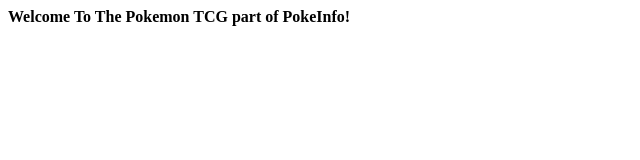
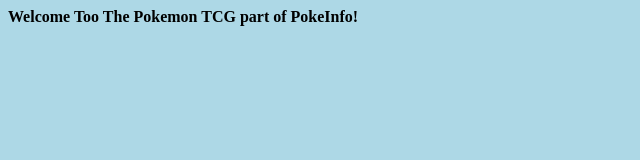
Before and after one commit to isaacfonner/pokeinfo, a plain HTML site: page tcg.html in a window 1280 px wide. Shown: the whole page, without its empty margins (0-640 px from the left). Drawn offline with Linux system fonts and the light colour scheme.

Commit message:
Update tcg.html

```diff
--- a/tcg.html
+++ b/tcg.html
@@ -7,8 +7,9 @@
 
 <body>
 	<header>
-		<b>Welcome To The Pokemon TCG part of PokeInfo!</b>
+		<b>Welcome Too The Pokemon TCG part of PokeInfo!</b>
 	</header>
 </body>
 
 </html>
+<link href="style.css" rel="stylesheet">
```
